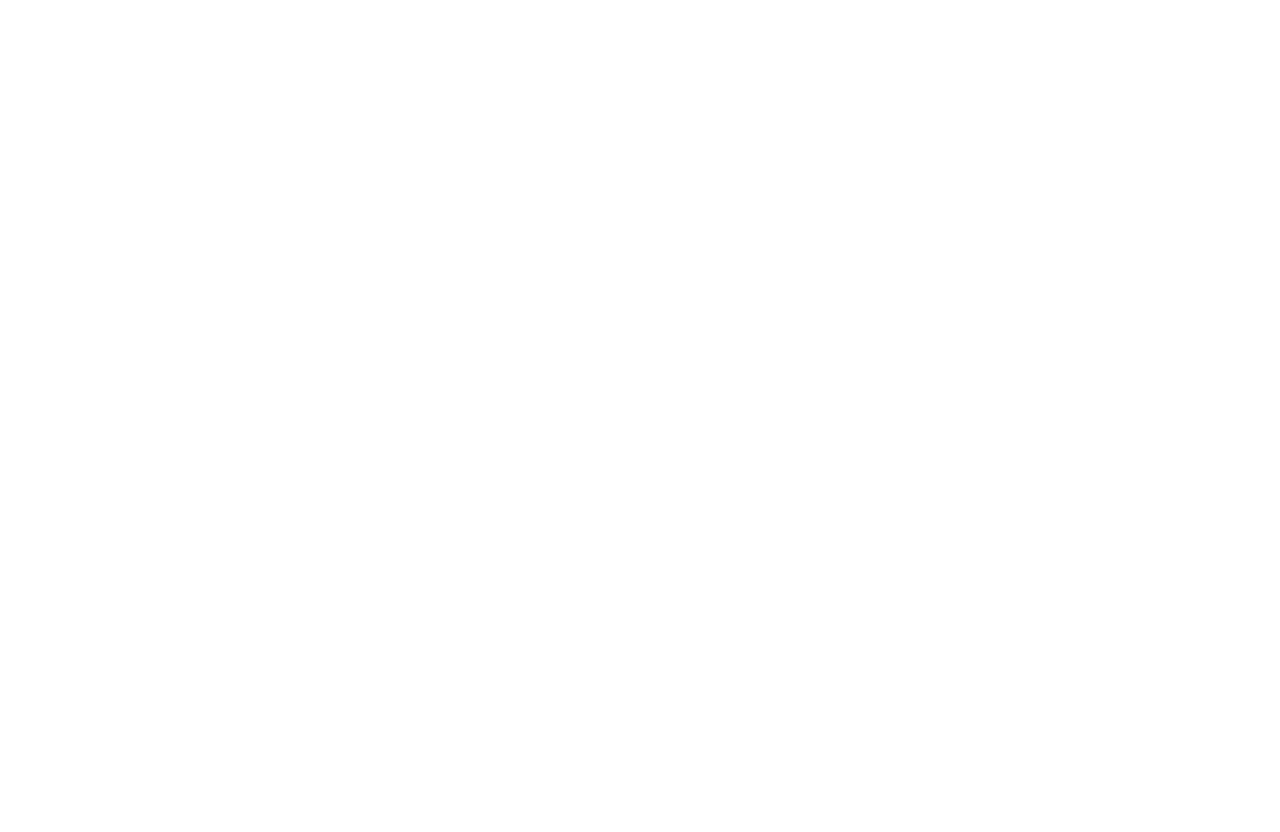
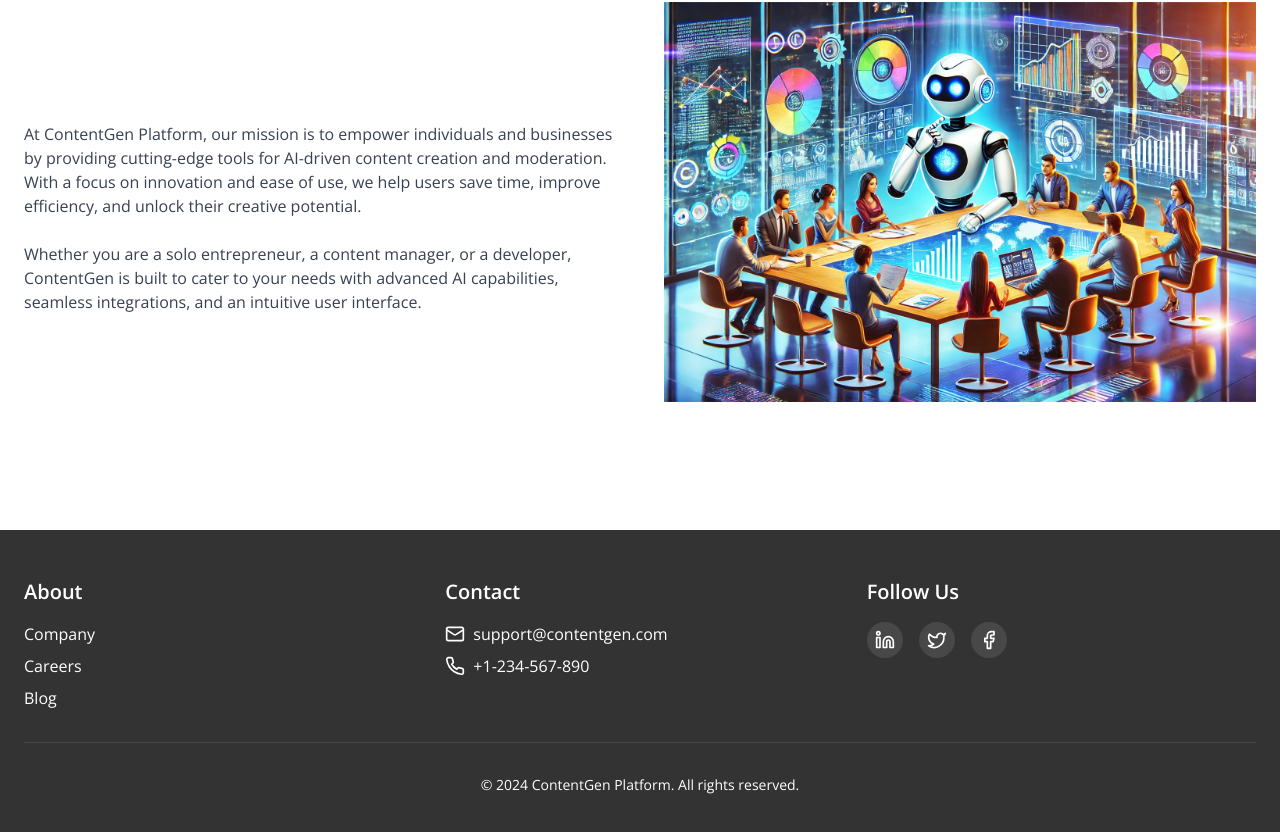
Before and after one commit to DacioSB/content-generator-frontend, a React (Vite) app: page / in a window 1280 px wide. Shown: the part 3179-4011 px from the top of the page. Before the commit the page ends 2929 px from the top, so only its background shows below. Built offline with nearby package versions, Linux system fonts and the light colour scheme.

Commit message:
:lipstick: add about and footer sections

```diff
--- a/src/App.tsx
+++ b/src/App.tsx
@@ -1,4 +1,6 @@
+import { About } from './components/About'
 import { Features } from './components/Features'
+import { Footer } from './components/Footer'
 import { Hero } from './components/Hero'
 import { Navbar } from './components/Navbar'
 import { Pricing } from './components/Pricing'
@@ -10,6 +12,8 @@ function App() {
       <Hero />
       <Features />
       <Pricing />
+      <About />
+      <Footer />
     </>
   )
 }
--- /dev/null
+++ b/src/components/About.tsx
@@ -0,0 +1,46 @@
+
+export function About() {
+  return (
+    <section className="bg-white py-16 md:py-24">
+      <div className="container px-4 md:px-6">
+        {/* Center-aligned title */}
+        <div className="mb-16 text-center">
+          <h2 className="mb-4 text-4xl font-bold text-orange-1 md:text-5xl">
+            About ContentGen Platform
+          </h2>
+          <p className="text-xl font-semibold text-teal-600">
+            Revolutionizing Content Creation with AI
+          </p>
+        </div>
+
+        {/* Two-column layout */}
+        <div className="grid gap-12 lg:grid-cols-2">
+          {/* Text column - Left */}
+          <div className="flex flex-col justify-center space-y-6 text-gray-700">
+            <p>
+              At ContentGen Platform, our mission is to empower individuals and businesses
+              by providing cutting-edge tools for AI-driven content creation and moderation.
+              With a focus on innovation and ease of use, we help users save time, improve
+              efficiency, and unlock their creative potential.
+            </p>
+            <p>
+              Whether you are a solo entrepreneur, a content manager, or a developer,
+              ContentGen is built to cater to your needs with advanced AI capabilities,
+              seamless integrations, and an intuitive user interface.
+            </p>
+          </div>
+
+          {/* Image column - Right */}
+          <div className="flex items-center justify-center">
+            <div
+            className="mb-8 w-full max-w-2xl h-[400px] bg-cover bg-center"
+            style={{ backgroundImage: "url('/images/about.png')" }}
+            >
+            {/* Optionally add any overlay or additional content here */}
+        </div>
+          </div>
+        </div>
+      </div>
+    </section>
+  )
+}
--- /dev/null
+++ b/src/components/Footer.tsx
@@ -0,0 +1,86 @@
+import React from 'react'
+//change to simple icons
+import { Facebook, Linkedin, Twitter, Mail, Phone } from 'lucide-react'
+
+interface FooterLinkProps {
+  href: string
+  children: React.ReactNode
+}
+
+const FooterLink: React.FC<FooterLinkProps> = ({ href, children }) => (
+  <a
+    href={href}
+    className="transition-colors hover:text-orange-1 hover:underline"
+  >
+    {children}
+  </a>
+)
+
+const SocialIcon: React.FC<FooterLinkProps> = ({ href, children }) => (
+  <FooterLink href={href}>
+    <div className="rounded-full bg-white/10 p-2 transition-colors hover:bg-orange-1/20">
+      {children}
+    </div>
+  </FooterLink>
+)
+
+export function Footer() {
+  return (
+    <footer className="bg-[#333333] text-white">
+      <div className="container px-4 py-12 md:px-6">
+        <div className="grid gap-8 md:grid-cols-2 lg:grid-cols-3">
+          {/* About Links */}
+          <div className="space-y-4">
+            <h3 className="text-xl font-semibold">About</h3>
+            <ul className="space-y-2">
+              <li>
+                <FooterLink href="/company">Company</FooterLink>
+              </li>
+              <li>
+                <FooterLink href="/careers">Careers</FooterLink>
+              </li>
+              <li>
+                <FooterLink href="/blog">Blog</FooterLink>
+              </li>
+            </ul>
+          </div>
+
+          {/* Contact Information */}
+          <div className="space-y-4">
+            <h3 className="text-xl font-semibold">Contact</h3>
+            <ul className="space-y-2">
+              <li className="flex items-center space-x-2">
+                <Mail className="h-5 w-5" />
+                <span>support@contentgen.com</span>
+              </li>
+              <li className="flex items-center space-x-2">
+                <Phone className="h-5 w-5" />
+                <span>+1-234-567-890</span>
+              </li>
+            </ul>
+          </div>
+
+          {/* Social Media */}
+          <div className="space-y-4">
+            <h3 className="text-xl font-semibold">Follow Us</h3>
+            <div className="flex space-x-4">
+              <SocialIcon href="https://linkedin.com">
+                <Linkedin className="h-5 w-5" />
+              </SocialIcon>
+              <SocialIcon href="https://twitter.com">
+                <Twitter className="h-5 w-5" />
+              </SocialIcon>
+              <SocialIcon href="https://facebook.com">
+                <Facebook className="h-5 w-5" />
+              </SocialIcon>
+            </div>
+          </div>
+        </div>
+
+        <div className="mt-8 border-t border-white/10 pt-8 text-center text-sm">
+          <p>© {new Date().getFullYear()} ContentGen Platform. All rights reserved.</p>
+        </div>
+      </div>
+    </footer>
+  )
+}
```
Also changed, not shown: public/images/about.png (added), 1 other file (tests, documents, lock files or other folders).
